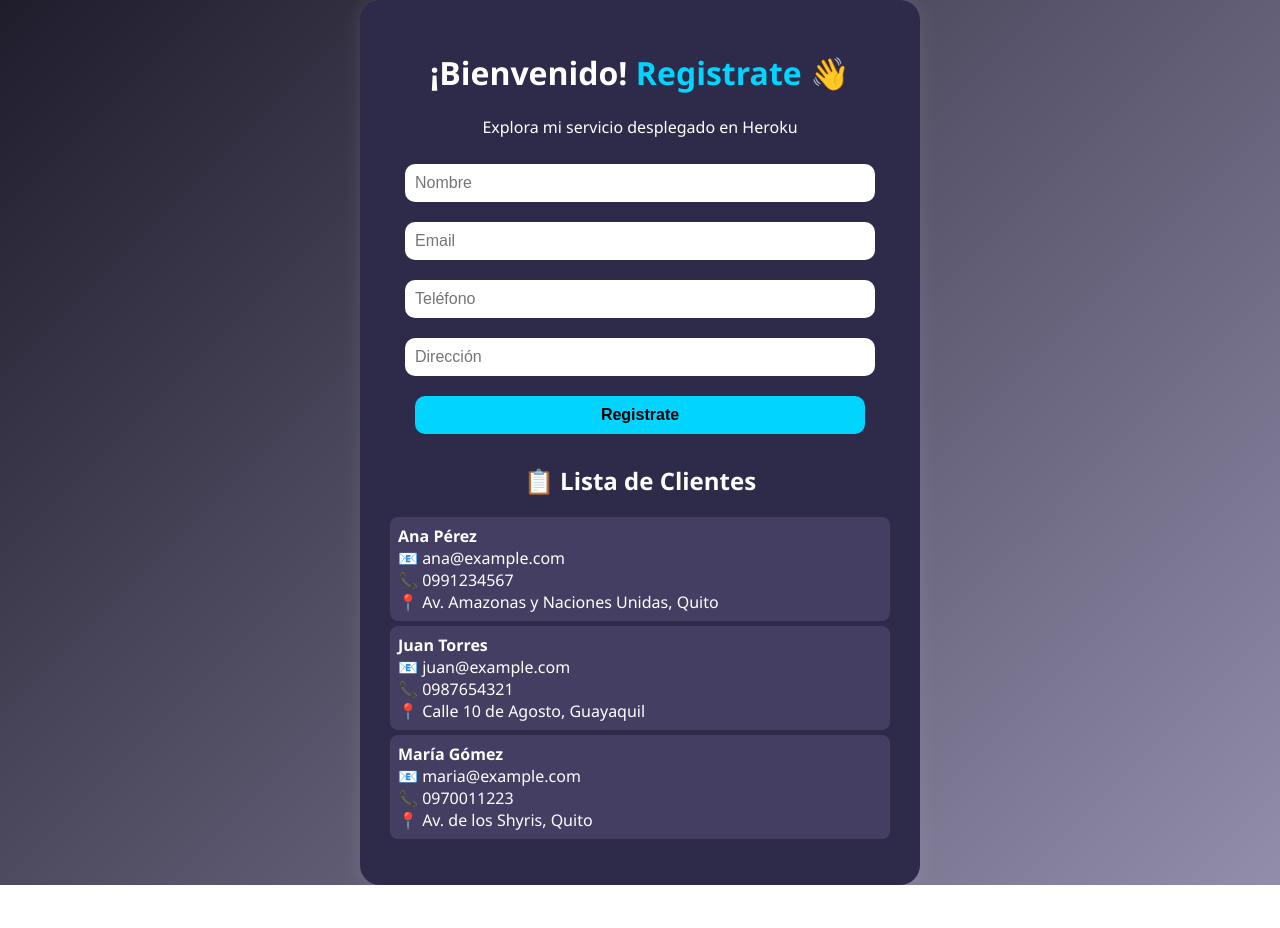
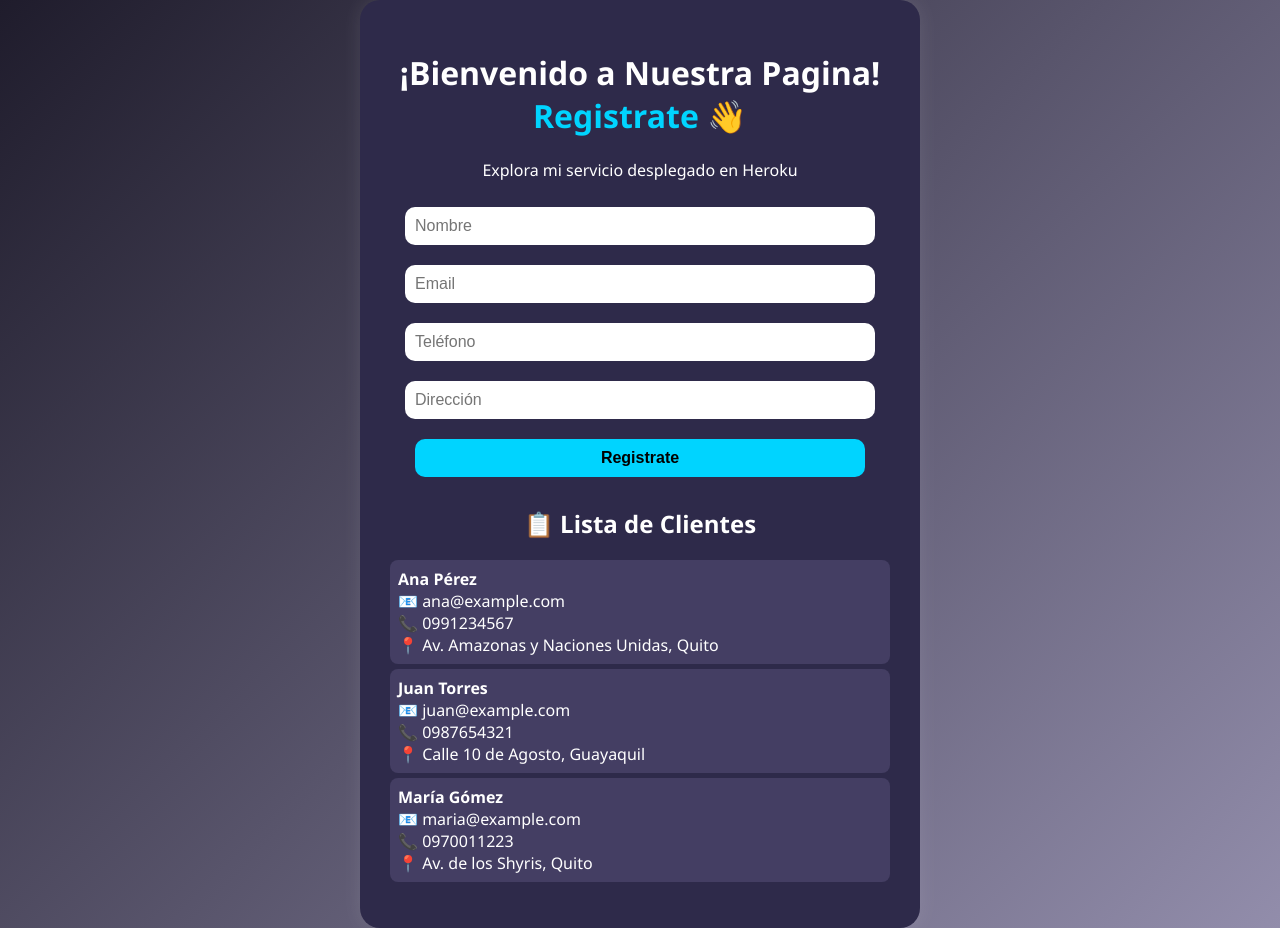
Before and after one commit to CristianAdrianPulupa/app-heroku, a website: page public/index.html in a window 1280 px wide. Before the commit the page ends 885 px from the top, so only its background shows below. Drawn offline with Linux system fonts and the light colour scheme.

Commit message:
Actualizar

```diff
--- a/public/index.html
+++ b/public/index.html
@@ -7,7 +7,7 @@
 </head>
 <body>
   <div class="container">
-    <h1>¡Bienvenido!  <span class="highlight">Registrate</span> 👋</h1>
+    <h1>¡Bienvenido a Nuestra Pagina!  <span class="highlight">Registrate</span> 👋</h1>
     <p>Explora mi servicio desplegado en Heroku</p>
 
     <form id="clienteForm">
```
